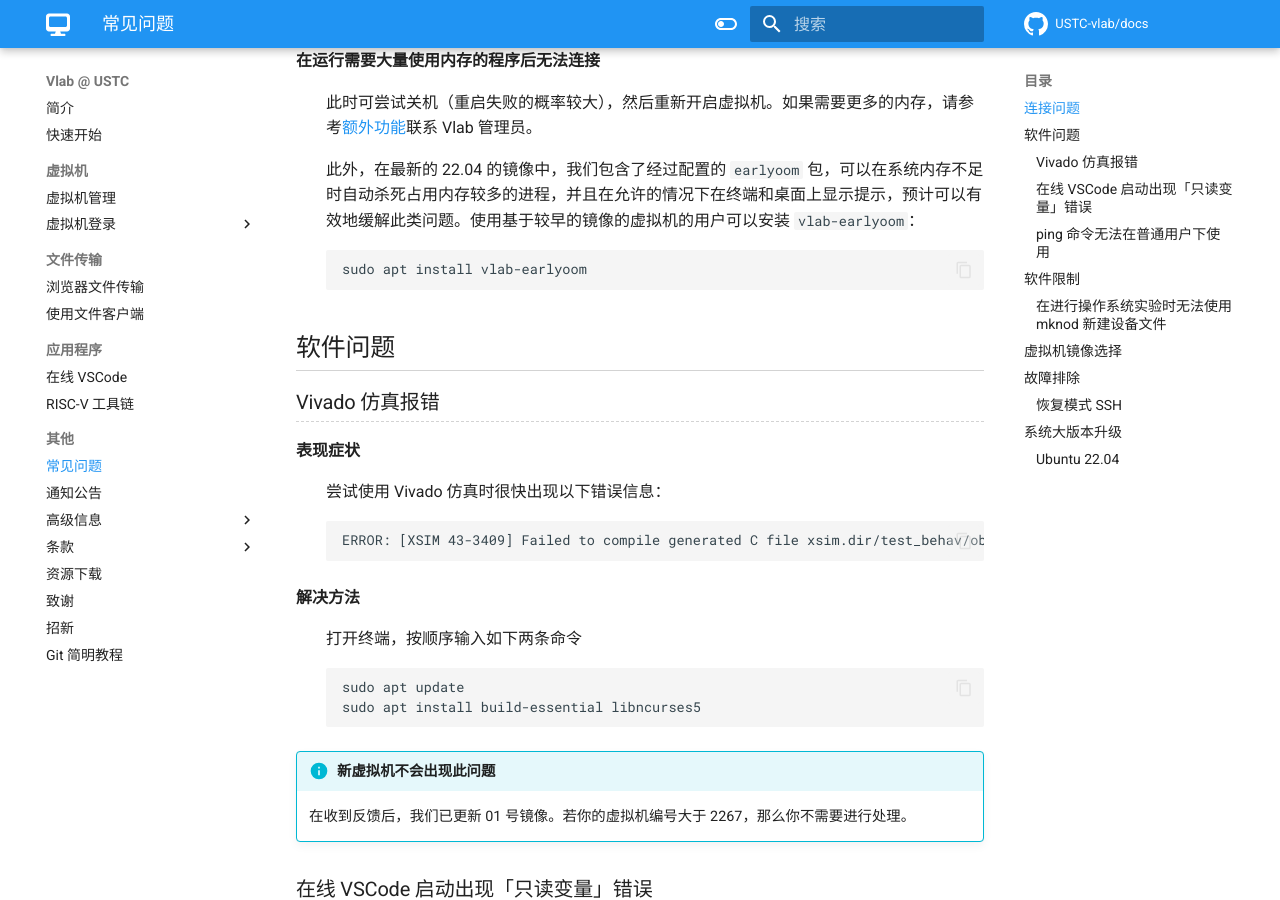
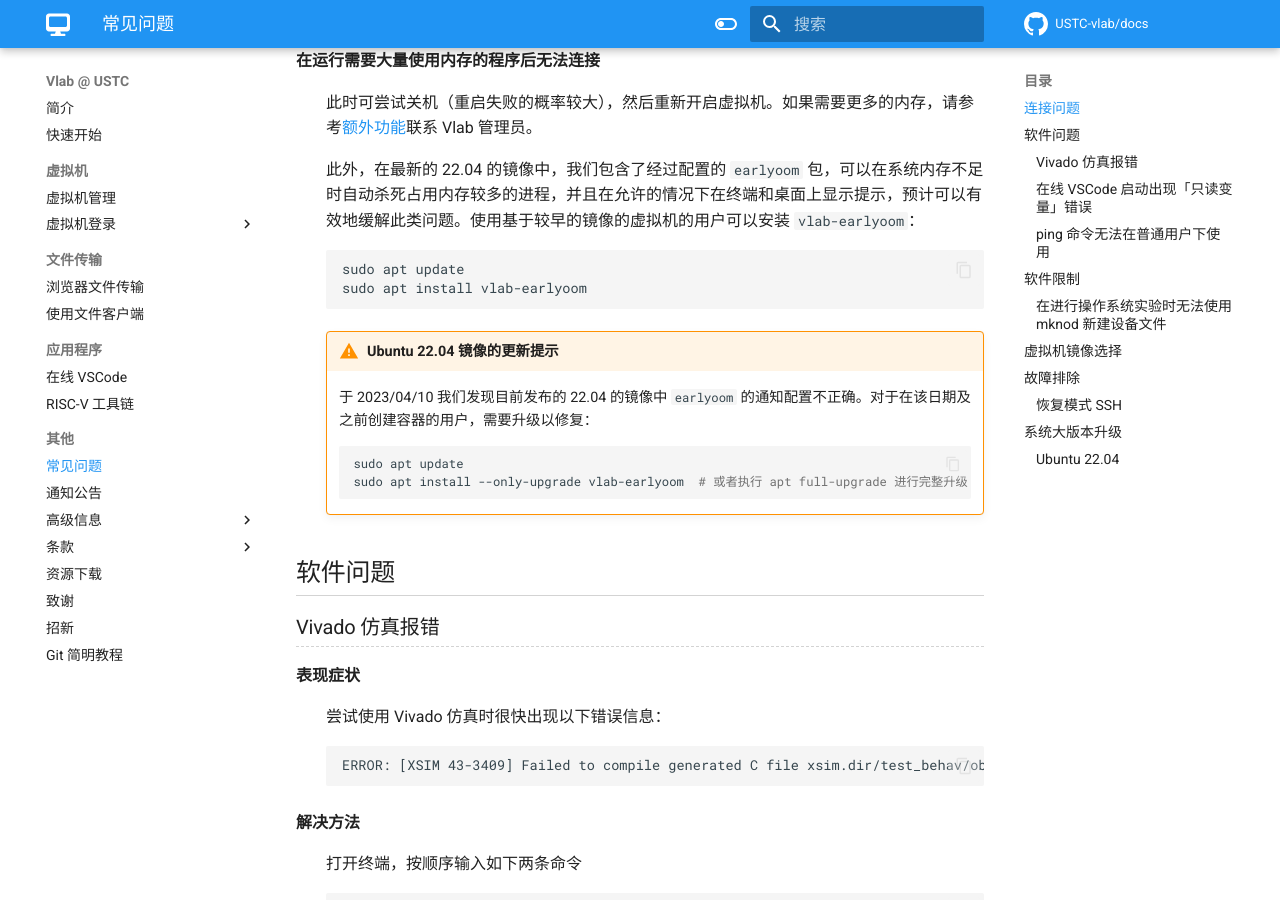
Before and after one commit to USTC-vlab/docs, an MkDocs documentation site: the page built from docs/faq.md, in a window 1280 px wide and 900 px high, scrolled down 1583 px. Built offline with MkDocs 1.6.1 and Material for MkDocs 9.7.7, drawn with Linux system fonts in a browser that asks for light colours; comment, search, counter and statistics services are not loaded.

Commit message:
faq: update about latest vlab-earlyoom

````diff
--- a/docs/faq.md
+++ b/docs/faq.md
@@ -63,8 +63,18 @@ Ubuntu 18.04 更新软件包后无法连接桌面
     此外，在最新的 22.04 的镜像中，我们包含了经过配置的 `earlyoom` 包，可以在系统内存不足时自动杀死占用内存较多的进程，并且在允许的情况下在终端和桌面上显示提示，预计可以有效地缓解此类问题。使用基于较早的镜像的虚拟机的用户可以安装 `vlab-earlyoom`：
 
     ```sh
+    sudo apt update
     sudo apt install vlab-earlyoom
     ```
+
+    !!! warning "Ubuntu 22.04 镜像的更新提示"
+
+        于 2023/04/10 我们发现目前发布的 22.04 的镜像中 `earlyoom` 的通知配置不正确。对于在该日期及之前创建容器的用户，需要升级以修复：
+
+        ```sh
+        sudo apt update
+        sudo apt install --only-upgrade vlab-earlyoom  # 或者执行 apt full-upgrade 进行完整升级
+        ```
 
 ## 软件问题 {#software}
 
````
